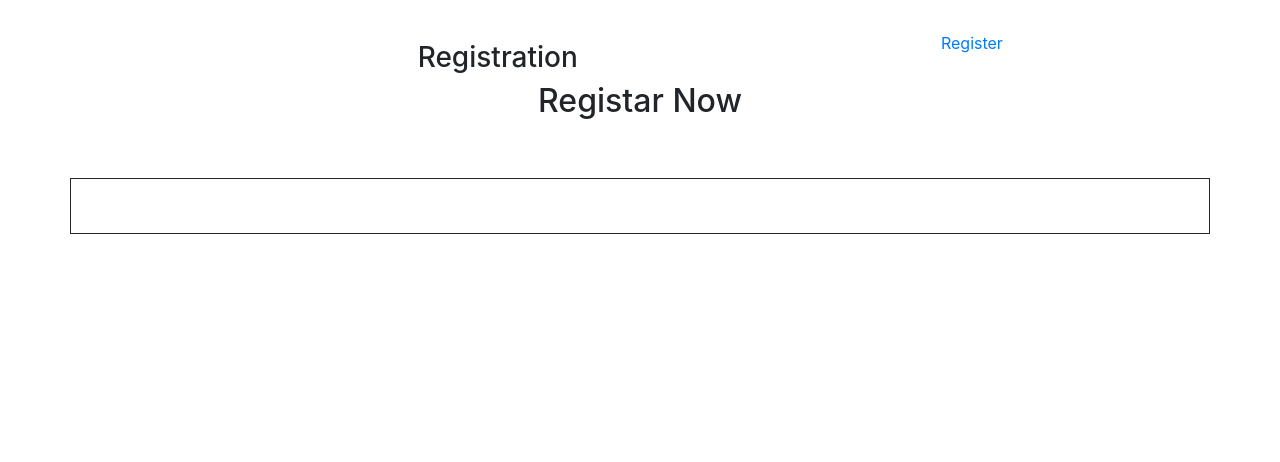
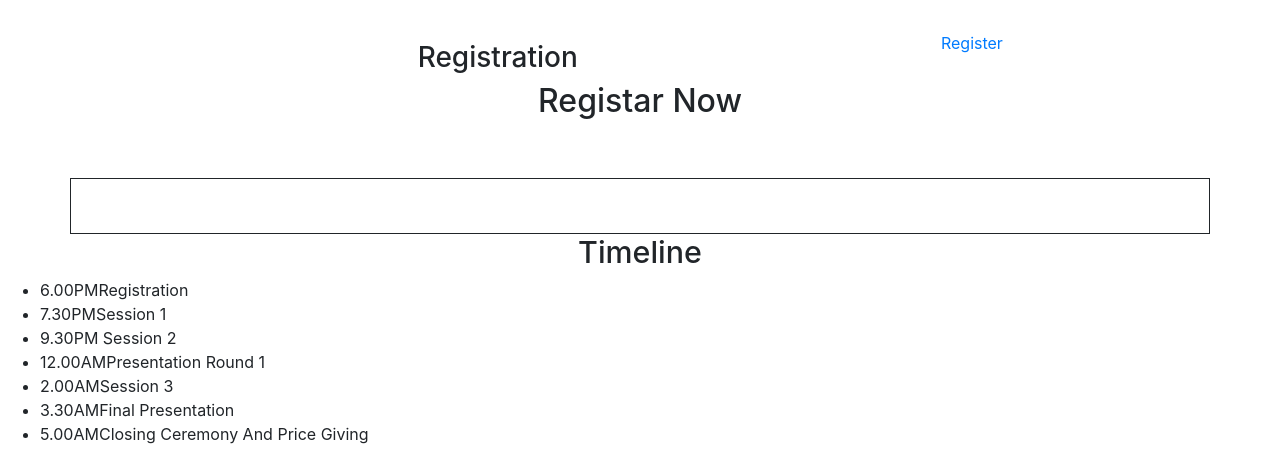
Before and after one commit to Tharanamayu/codenight, a PHP site: page / in a window 1280 px wide; the page is wider, and only the part inside the window is pictured. Shown: the part 1290-1752 px from the top of that part. Before the commit the page ends 1524 px from the top of that part, so only its background shows below. Run offline with PHP 8.4, Linux system fonts and the light colour scheme; some libraries are stand-ins or nearby versions.

Commit message:
Update index.php

```diff
--- a/index.php
+++ b/index.php
@@ -166,7 +166,62 @@
 
       </div>
     </section><!-- #Registration -->
+    <!--==========================
+    Timeline
+    ============================-->
+    <section id="timeline"class="intro">
+      <div class="container">
+        <h2 align="center"  class="crop"
+             style="position: relative;
+             left: 25%;
+             z-index: 2;
+             width: 50%;
+             font-size: 1.9em;"
+    >Timeline</h2>
 
+
+      </div>
+    </section>
+    <section class="timeline">
+      <ul>
+        <li>
+          <div>
+            <time>6.00PM</time>Registration
+          </div>
+        </li>
+        <li>
+          <div>
+            <time>7.30PM</time>Session 1
+          </div>
+        </li>
+        <li>
+          <div>
+            <time>9.30PM</time> Session 2
+          </div>
+        </li>
+        <li>
+          <div>
+            <time>12.00AM</time>Presentation Round 1
+          </div>
+        </li>
+        <li>
+          <div>
+            <time>2.00AM</time>Session 3
+          </div>
+        </li>
+        <li>
+          <div>
+            <time>3.30AM</time>Final Presentation
+          </div>
+        </li>
+        <li>
+          <div>
+            <time>5.00AM</time>Closing Ceremony And Price Giving
+          </div>
+        </li>
+
+      </ul>
+    </section><!-- #timeline -->
 
   </body>
   </html>
```
